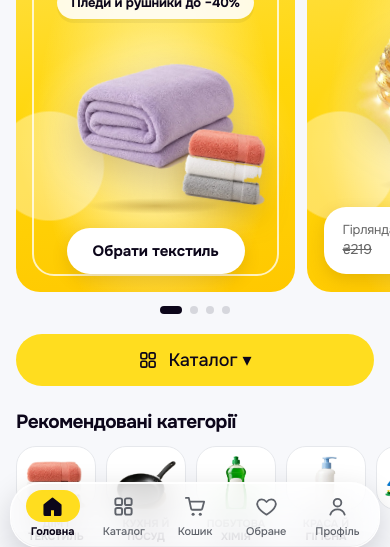
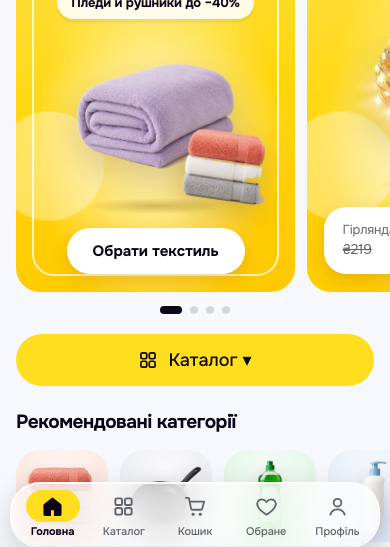
Before and after one commit to Kudrynskyi/site, a plain HTML site: page index.html in a window 390 px wide. Shown: the part 288-835 px from the top of the page. Drawn offline with Linux system fonts and the light colour scheme.

Commit message:
Category tiles: pastel tints, full product, readable labels
Based on Wolt, Instacart and Walmart on Mobbin: each category gets its
own pastel tile with a soft top light, the product is shown whole with
a drop shadow (no more cropped bottles), labels use sentence case and
a bolder weight, and on desktop all 10 categories fit one row.

Co-Authored-By: Claude Opus 5.5 <noreply@anthropic.com>
Claude-Session: https://claude.ai/code/session_01LsR1tmjhhKE93akFAr5hYj

```diff
--- a/index.html
+++ b/index.html
@@ -8,7 +8,7 @@
   <link rel="preconnect" href="https://fonts.googleapis.com">
   <link rel="preconnect" href="https://fonts.gstatic.com" crossorigin>
   <link href="https://fonts.googleapis.com/css2?family=Onest:wght@400;500;600;700;800&display=swap" rel="stylesheet">
-  <link rel="stylesheet" href="style.css?v=20261120-3">
+  <link rel="stylesheet" href="style.css?v=20261120-4">
 </head>
 <body>
 
@@ -381,8 +381,8 @@
 
   <div class="toast" id="toast" role="status" aria-live="polite"></div>
 
-  <script src="data.js?v=20261120-3"></script>
-  <script src="i18n.js?v=20261120-3"></script>
-  <script src="script.js?v=20261120-3"></script>
+  <script src="data.js?v=20261120-4"></script>
+  <script src="i18n.js?v=20261120-4"></script>
+  <script src="script.js?v=20261120-4"></script>
 </body>
 </html>
--- a/script.js
+++ b/script.js
@@ -16,12 +16,19 @@ const state = {
 };
 
 // ================= Головна: категорії й пропозиції =================
+// Пастельні відтінки плиток категорій (Wolt, Instacart)
+const CAT_TINTS = {
+  home: "#FDE7DF", kitchen: "#ECEDF1", clean: "#E2F5E6", beauty: "#E4EEFB", kids: "#FFF1C2",
+  office: "#FFF6CC", garden: "#FBE3DC", pets: "#E3F4EF", tools: "#FFE9D6", season: "#FFF0D1",
+};
+
 function renderCategories() {
   $("#categoryList").innerHTML = categories.map((c) => {
     const p = products.find((x) => x.cat === c.id);
+    const tint = CAT_TINTS[c.id] || "#F4F5F7";
     return `
-      <button class="cat-tile" data-cat-go="${c.id}">
-        <span class="cat-img">${p ? `<img src="${imgSrc(p)}" alt="" loading="lazy">` : c.icon}</span>
+      <button class="cat-tile" data-cat-go="${c.id}" style="--tint:${tint}">
+        <span class="cat-img">${p ? `<img src="${imgSrc(p)}" alt="" loading="lazy">` : `<span class="cat-emoji">${c.icon}</span>`}</span>
         <span class="cat-name">${c.name}</span>
       </button>`;
   }).join("");
--- a/style.css
+++ b/style.css
@@ -1597,3 +1597,42 @@ a.pf-row:hover, button.pf-row:hover { background: var(--yellow-pale); }
   .pf-login { width: 100%; }
   .profile-page .footer { padding-bottom: 96px; }
 }
+
+/* =========================================================
+   Категорії: пастельні плитки, товар цілком, читабельні підписи
+   ========================================================= */
+.categories { display: grid; grid-template-columns: repeat(10, minmax(0, 1fr)); gap: 14px; overflow: visible; }
+.cat-tile { width: auto; gap: 10px; }
+.cat-img {
+  position: relative; width: 100%; height: auto; aspect-ratio: 1; border: none; border-radius: 26px;
+  background: var(--tint); overflow: visible; transition: transform .2s ease, box-shadow .2s ease;
+}
+.cat-img::before { /* м'яке світло зверху */
+  content: ""; position: absolute; inset: 0; border-radius: inherit;
+  background: radial-gradient(circle at 50% 18%, rgba(255, 255, 255, .7), transparent 60%);
+}
+.cat-img img {
+  position: relative; width: 84%; height: 84%; object-fit: contain; padding: 0;
+  filter: drop-shadow(0 8px 10px rgba(12, 6, 26, .14)); transition: transform .25s ease;
+}
+.cat-emoji { position: relative; font-size: 40px; }
+.cat-tile:hover .cat-img { transform: translateY(-3px); box-shadow: 0 10px 22px rgba(12, 6, 26, .08); border-color: transparent; }
+.cat-tile:hover .cat-img img { transform: scale(1.06) rotate(-3deg); }
+.cat-name {
+  text-transform: none; font-size: 14px; font-weight: 600; line-height: 1.25; letter-spacing: -0.01em;
+  color: var(--text-primary); display: -webkit-box; -webkit-line-clamp: 2; -webkit-box-orient: vertical; overflow: hidden;
+}
+
+@media (max-width: 1100px) {
+  .categories { grid-template-columns: repeat(5, minmax(0, 1fr)); }
+}
+@media (max-width: 760px) {
+  .categories {
+    display: flex; overflow-x: auto; gap: 12px; margin: 0 -16px; padding: 4px 16px 6px;
+    scroll-snap-type: x mandatory; scrollbar-width: none;
+  }
+  .categories::-webkit-scrollbar { display: none; }
+  .cat-tile { flex: 0 0 92px; width: 92px; scroll-snap-align: start; gap: 8px; }
+  .cat-img { width: 92px; height: 92px; border-radius: 24px; }
+  .cat-name { font-size: 12.5px; }
+}
```
Also changed, not shown: product.html (+4 -4 lines), profile.html (+4 -4 lines).
